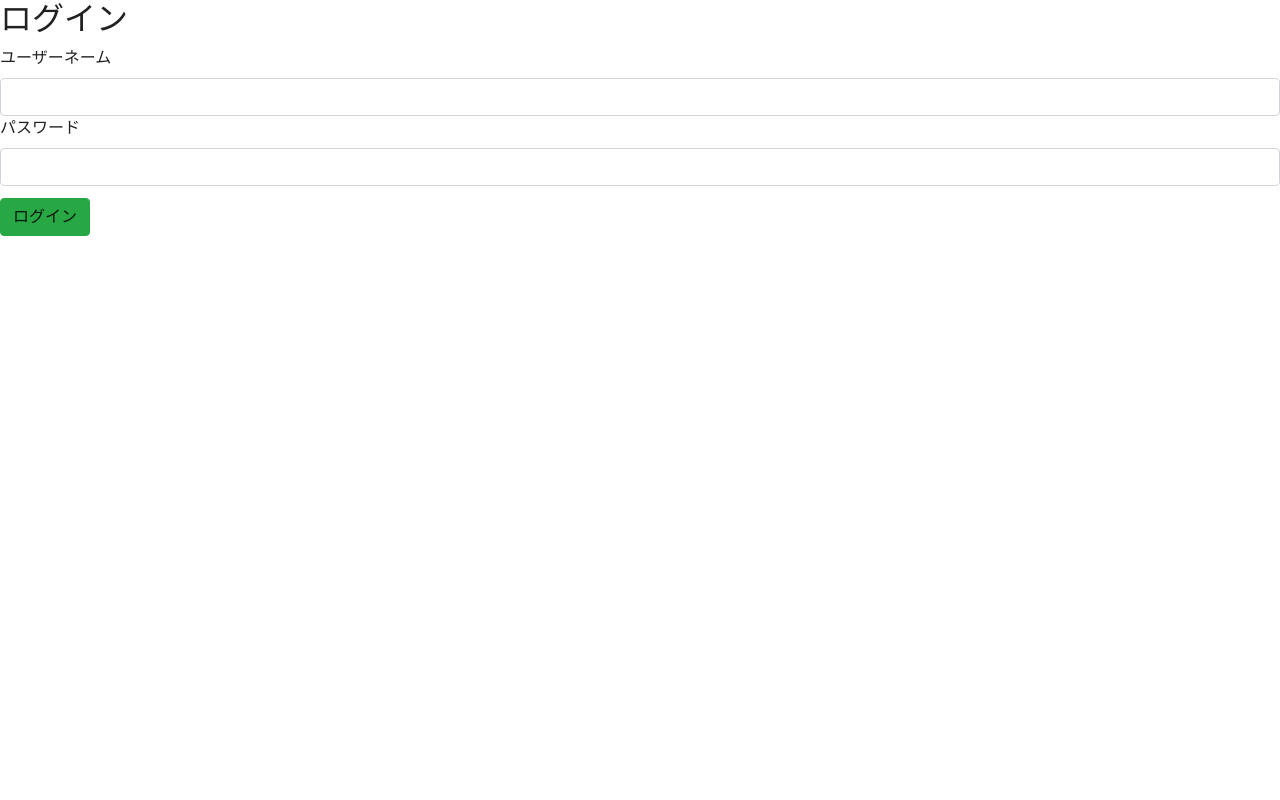
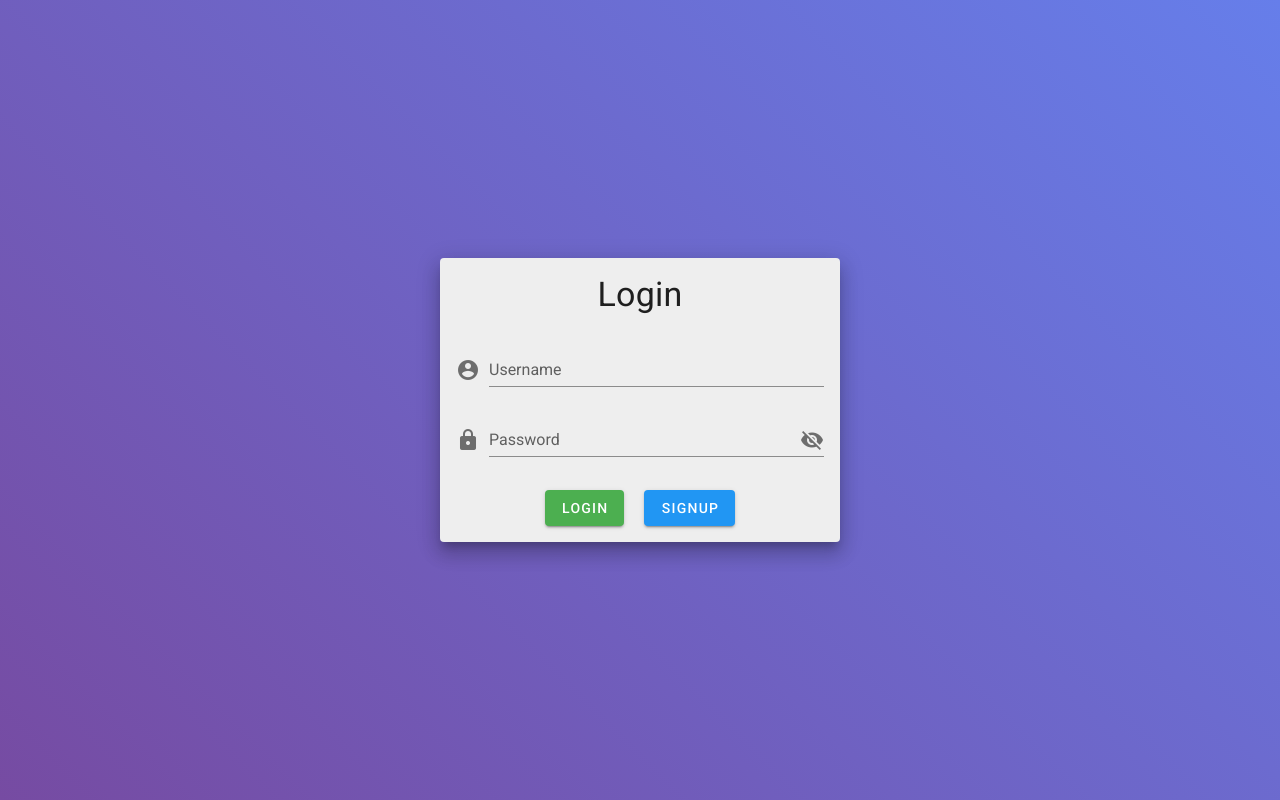
Before and after one commit to dorakemon/django_vue_realtime_app, a Vue app in the folder frontend/: page /login in a window 1280 px wide. Built offline with nearby package versions, Linux system fonts and the light colour scheme.

Commit message:
ログインエラー

```diff
--- a/frontend/src/views/Login.vue
+++ b/frontend/src/views/Login.vue
@@ -1,7 +1,6 @@
 <template>
-  <div>
+  <!-- <div>
     <h2>ログイン</h2>
-    <!-- <form @submit.prevent="sendUserInfo"> -->
     <form @submit.prevent="login">
       <div class="username">
         <label for="username">ユーザーネーム</label>
@@ -13,7 +12,43 @@
       </div>
       <button type="submit" class="btn btn-success">ログイン</button>
   </form>
-  </div>
+  </div> -->
+  <v-app style="background:linear-gradient(-135deg, #667eea, #764ba2)">
+    <v-card width="400" color="#EEEEEE" class="mx-auto my-auto elevation-12">
+      <v-card-title>
+        <h1 class="display-1 mx-auto">Login</h1>
+      </v-card-title>
+      <v-card-text>
+        <v-text-field
+          label="Username"
+          v-model.lazy="username"
+          prepend-icon="mdi-account-circle"
+        />
+        <v-text-field
+          label="Password"
+          :type="showPassword ? 'text' : 'password'"
+          v-model.lazy="password"
+          prepend-icon="mdi-lock"
+          :append-icon="showPassword ? 'mdi-eye' : 'mdi-eye-off'"
+          @click:append="showPassword = !showPassword"
+        />
+        <v-alert
+          v-if="$store.getters.error"
+          color="red"
+          text="true"
+          class="elevation-2"
+          icon="mdi-alert"
+        >{{ errorMessage }}</v-alert>
+      </v-card-text>
+
+      <v-card-actions class=" mb-5">
+        <v-row align="center" justify="center" >
+          <v-btn  @click.prevent="login" color="success" class="mr-5">Login</v-btn>
+          <v-btn  to="register" color="info">SignUp</v-btn>
+        </v-row>
+      </v-card-actions>
+    </v-card>
+  </v-app>
 </template>
 
 <script>
@@ -23,7 +58,23 @@ export default {
   data() {
     return {
       username: '',
-      password: ''
+      password: '',
+      showPassword: false,
+    }
+  },
+  computed:{
+    // errorMessaeの分岐 あまりよくない
+    // 防げるエラーはあらかじめ防ぐ
+    errorMessage() {
+      if (this.$store.getters.error && this.username == ""){
+        return "Username is required"
+      }
+      else if (this.$store.getters.error && this.password == ""){
+        return "Password is required"
+      }
+      else {
+        return "This user is not registerd"
+      }
     }
   },
   methods: {
@@ -32,7 +83,7 @@ export default {
         username : this.username,
         password: this.password
       })
-    }
+    },
   }
 }
 </script>
```
